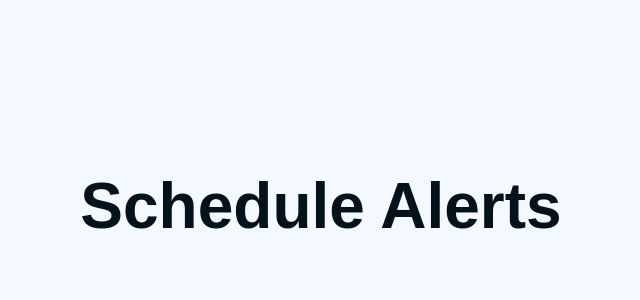
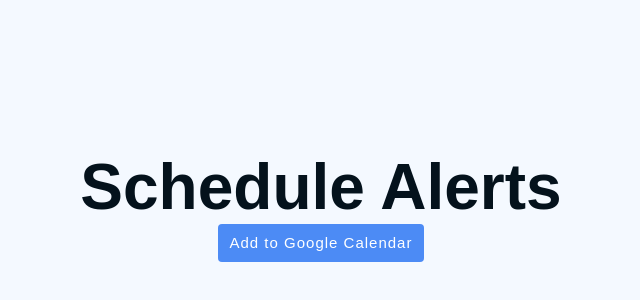
Before and after one commit to lesliejogit/my-app, a React (Create React App) app: page / in a window 1280 px wide. Shown: the part 194-494 px from the top of the page, without its empty margins (319-959 px from the left). Built offline with nearby package versions, Linux system fonts and the light colour scheme.

Commit message:
Adding Google Calendar Button
Adding the custom google calendar button

```diff
--- a/package.json
+++ b/package.json
@@ -8,11 +8,11 @@
     "@testing-library/user-event": "^13.5.0",
     "react": "^18.2.0",
     "react-dom": "^18.2.0",
-    "react-scripts": "5.0.1",
+    "react-scripts": "^2.1.3",
     "web-vitals": "^2.1.4"
   },
   "scripts": {
-    "start": "react-scripts start",
+    "start": "react-scripts --openssl-legacy-provider start",
     "build": "react-scripts build",
     "test": "react-scripts test",
     "eject": "react-scripts eject"
--- a/src/App.css
+++ b/src/App.css
@@ -30,6 +30,33 @@
   color: #61dafb;
 }
 
+.Google-calendar-button{
+  background-color:#4c8bf5;
+  border: #000000;
+      font-family: "Poppins",sans-serif;
+  font-size: 15px;
+  color: #fff;
+  letter-spacing: 1px;
+  padding: 8px 12px;
+  font-size: 15px;
+  font-weight: normal;
+  border-radius: 4px;
+  line-height: 1.5;
+}
+
+.Google-calendar-button:hover{
+  background-color:#3d6ede;
+  border: #2e6da4;
+      font-family: "Poppins", sans-serif;
+  font-size: 15px;
+  letter-spacing: 1px;
+  padding: 8px 12px;
+  font-size: 15px;
+  font-weight: normal;
+  border-radius: 4px;
+  line-height: 1.5;
+}
+
 h1 {
   font-size: clamp(2rem, 1.0000rem + 4.4444vw, 4rem);
   font-family: "Poppins", sans-serif;
--- a/src/App.js
+++ b/src/App.js
@@ -1,12 +1,16 @@
 import './App.css';
+import React from 'react';
 
 function App() {
   return (
     <div className="App">
       <header className="App-header">
-      <h1>Schedule Alerts</h1>
-
-
+        <h1>Schedule Alerts</h1>
+        <button class="Google-calendar-button">
+          <a target="_blank" rel="noopener noreferrer" href="https://calendar.google.com/calendar/event?action=TEMPLATE&amp;tmeid=MWduaThlY3JjcGVnZWxpcTV1dnR0cTYzaG0gMmI2MGM1MDgzMjk1ZGRkYzIwNWZhMTE4ODg0NTFlNmUxNjU2ZjkzNmU0Y2VmNjhkNDY5YWU2OGZiOGI5ZmU2YUBn&amp;tmsrc=2b60c5083295dddc205fa11888451e6e1656f936e4cef68d469ae68fb8b9fe6a%40group.calendar.google.com" style={{textDecoration: 'none', color: 'white'}}>
+            Add to Google Calendar
+          </a>
+        </button>
       </header>
     </div>
   );
```
Also changed, not shown: 1 other file (tests, documents, lock files or other folders).
